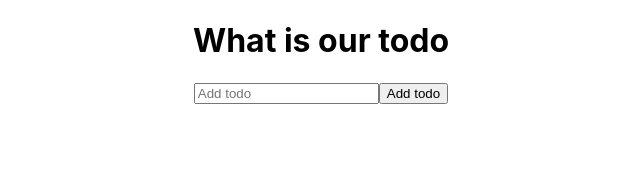
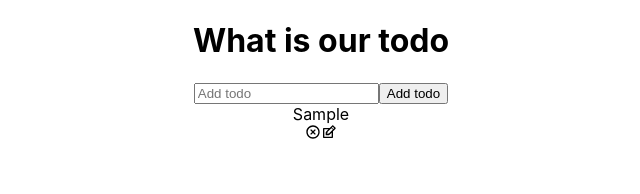
Before and after one commit to DavisKiprotich/Todo-list-simplified, a React (Create React App) app: page / in a window 1280 px wide. Both pictures are taken after typing "Sample" into the empty fields and a click on the button "Add todo". Shown: the top 194 px of the page, without its empty margins (319-959 px from the left). Built offline with nearby package versions, Linux system fonts and the light colour scheme; the HTML template or start-up script is replaced by a standard one.

Commit message:
Created todo functions for complete , add, delete and update todo

```diff
--- a/package.json
+++ b/package.json
@@ -8,6 +8,7 @@
     "@testing-library/user-event": "^13.5.0",
     "react": "^18.2.0",
     "react-dom": "^18.2.0",
+    "react-icons": "^4.9.0",
     "react-scripts": "5.0.1",
     "web-vitals": "^2.1.4"
   },
--- a/src/components/Todo.js
+++ b/src/components/Todo.js
@@ -1,8 +1,9 @@
 import React,{ useState } from 'react'
 import TodoForm from './TodoForm'
-import todos from './TodoList'
+import { RiCloseCircleLine } from 'react-icons/ri'
+import { TiEdit } from 'react-icons/ti'
 
-function Todo() {
+function Todo({ completeTodo, todos, deleteTodo }) {
     const[edit, setEdit] = useState({
         id: null,
         value: ''
@@ -10,7 +11,15 @@ function Todo() {
   return todos.map( (todo, index) => (
     <div className={todo.isComplete ? 'todo-row complete' : 'todo-row'} key={index}>
         <div key={todo.id} onClick={() => completeTodo(todo.id)} >{todo.text}</div>
-
+        <div className='icons'>
+            <RiCloseCircleLine
+            onClick={() => deleteTodo(todo.id)}
+            className='delete-icon'
+            />
+            <TiEdit onClick={() => setEdit({id: todo.id, value: todo.text})}
+            className='edit-icon'
+            />
+        </div>
 
     </div>
    ))
--- a/src/components/TodoList.js
+++ b/src/components/TodoList.js
@@ -1,10 +1,12 @@
 import React,{ useState } from 'react'
 import TodoForm from './TodoForm'
+import Todo from './Todo'
 
 
 function TodoList() {
     const [todos, setTodos] = useState([])
 
+      // Add Todo
     const addTodo = todo =>{
         if(!todo.text || /^\s*$/.test(todo.text)){
             return;
@@ -15,10 +17,35 @@ function TodoList() {
         console.log(...todos)
     }
 
+    // Update Todo
+    const updateTodo = () => {
+
+    }
+
+    // Delete Todo
+    const deleteTodo = (id) => {
+        const deleteArr = [...todos].filter(todo => todo.id !== id);
+        setTodos(deleteArr)
+    }
+
+
+
+    // Complete Todo
+    const completeTodo = id =>{
+      const updateTodos = todos.map(todo =>{
+        if(todo.id === id){
+          todo.isComplete = !todo.isComplete
+        }
+        return todo;
+      });
+        setTodos(updateTodos);
+    }
+
   return (
     <div>
         <h1>What is our todo</h1>
         <TodoForm onSubmit={addTodo} />
+        <Todo todos={todos} deleteTodo={deleteTodo} completeTodo={completeTodo} />
     </div>
   )
 }
```
Also changed, not shown: src/components/TodoForm.js (+0 -15 lines), 1 other file (tests, documents, lock files or other folders).
